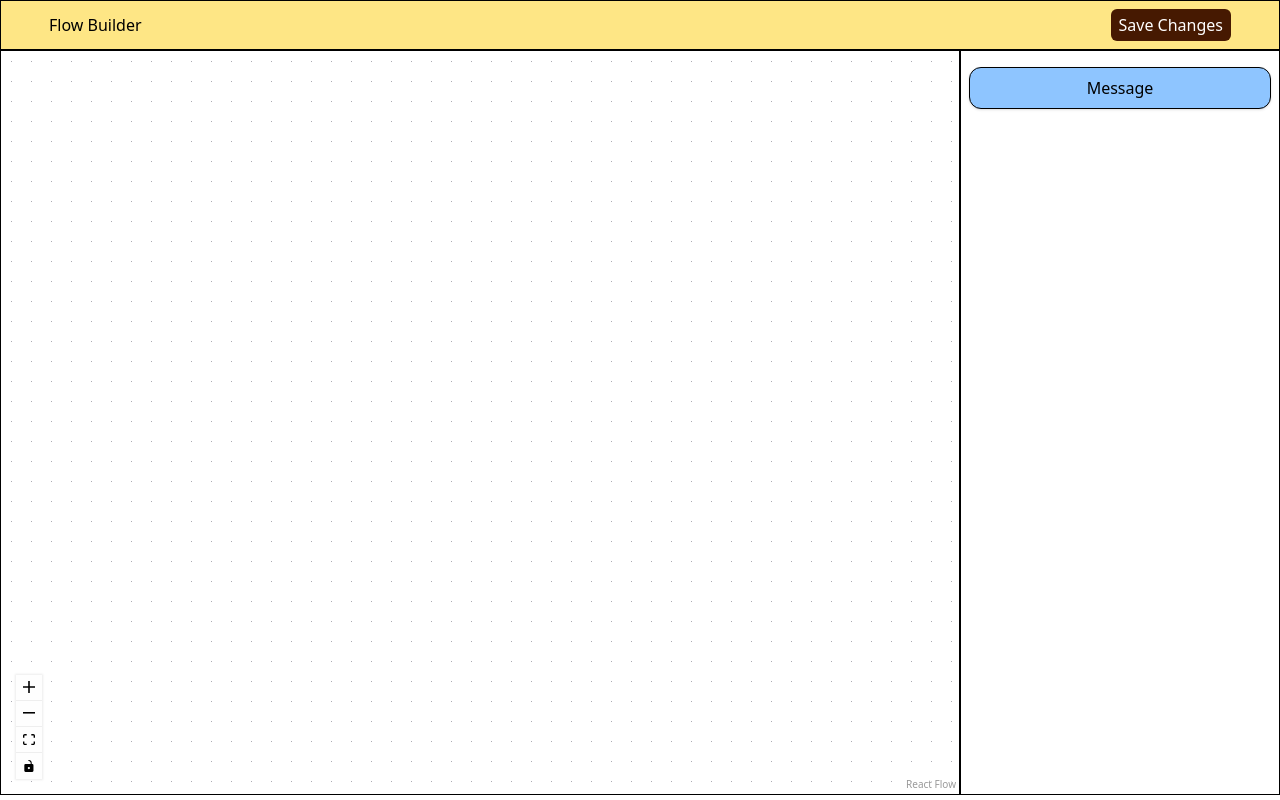
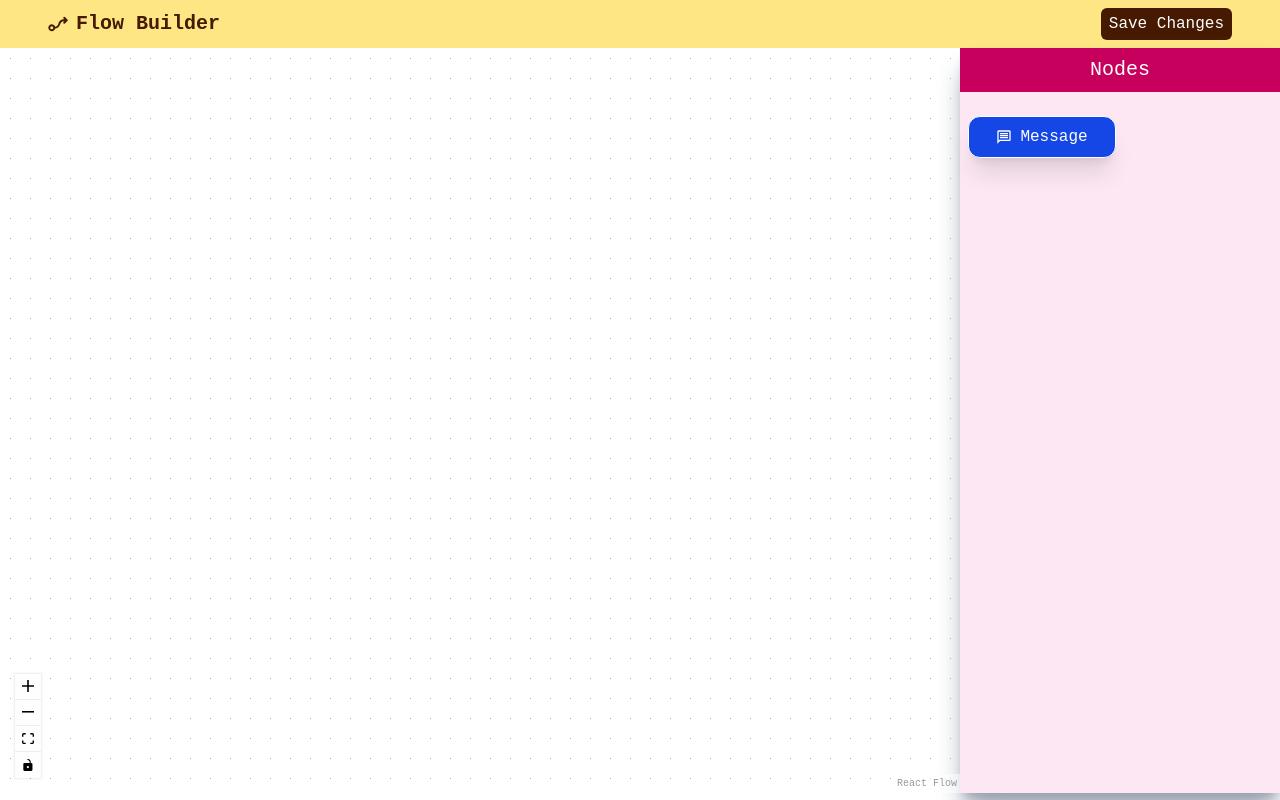
Before and after one commit to santhoshpandi/chatbot-flow-builder, a React (Vite) app: page / in a window 1280 px wide. Built offline with nearby package versions, Linux system fonts and the light colour scheme.

Commit message:
css updation

```diff
--- a/src/components/FlowBuilder/FlowBuilder.jsx
+++ b/src/components/FlowBuilder/FlowBuilder.jsx
@@ -15,7 +15,7 @@ export default function FlowBuilder({ setSelectedNode }) {
 
   const reactFlowWrapper = useRef(null);
   const { onDrop, onDragOver } = useFlow();
-  const { nodes, setNodes, onNodesChange, edges, setEdges, onEdgesChange} = useFlow()
+  const { nodes, setNodes, onNodesChange, edges, setEdges, onEdgesChange } = useFlow()
 
 
 
@@ -37,7 +37,7 @@ export default function FlowBuilder({ setSelectedNode }) {
 
         // Reject the Edge Creation
         if (outgoingCount >= MAX_SOURCE_EDGES) {
-          enqueueSnackbar('Only one Edge is Allowed for Source',{variant:'warning'})
+          enqueueSnackbar('Only one Edge is Allowed for Source', { variant: 'warning' })
           return currentEdges;
         }
 
@@ -55,10 +55,14 @@ export default function FlowBuilder({ setSelectedNode }) {
 
   // ---- Trigger Event to Open Settings Panel ----
   const onNodeClick = useCallback((event, node) => {
+    event.stopPropagation();
     setSelectedNode(node)
   }, [])
 
-
+  // ---- Return to Node Panel when empty space clicked ----
+  const onPaneClick = useCallback(() => {
+    setSelectedNode(null);
+  }, []);
 
 
   return (
@@ -66,7 +70,7 @@ export default function FlowBuilder({ setSelectedNode }) {
       ref={reactFlowWrapper}
       onDrop={handleDrop}
       onDragOver={onDragOver}
-      className='w-3/4 h-[93.1vh] border'>
+      className='w-3/4 h-[93.1vh]'>
       <ReactFlow
         nodes={nodes}
         edges={edges}
@@ -75,6 +79,7 @@ export default function FlowBuilder({ setSelectedNode }) {
         onConnect={onConnect}
         nodeTypes={nodeTypes}
         onNodeClick={onNodeClick}
+        onPaneClick={onPaneClick}
       >
 
         <Background />
--- a/src/components/FlowBuilder/NodePanel.jsx
+++ b/src/components/FlowBuilder/NodePanel.jsx
@@ -1,29 +1,37 @@
 import { useFlow } from "../../contexts/FlowContext";
+import { MdOutlineMessage } from "react-icons/md";
 
 
 export default function NodePanel() {
 
   const {onDragStart} = useFlow()
   const nodeTypes = [
-    { type: 'MessageNode', label: 'Message', nodeLabel:'Send Message' },
+    { type: 'MessageNode', label: 'Message', nodeLabel:'Send Message' }
     // Add more types here later
   ];
 
   return (
-    <div className="border w-1/4 p-2 py-4">
-      {nodeTypes.map((nodeType, index) => (
+    <div className="shadow-gray-400 shadow-xl w-1/4  flex flex-col bg-pink-100">
+
+      <section
+        className="bg-pink-700 p-2 text-white text-center text-xl"
+      >Nodes</section>
+
+      <div className="p-2 grid grid-cols-2 gap-2 mt-4">
+        {nodeTypes.map((nodeType, index) => (
         <div
           key={index}
           onDragStart={(e) => onDragStart(e, nodeType)}
           draggable
-          className="cursor-grab rounded-xl border shadow p-2 text-center bg-blue-300 hover:bg-blue-600
-            hover:text-white
+          className="cursor-grab rounded-xl border p-2 bg-blue-700 text-white
             duration-150
-           active:cursor-grabbing mb-3"
+           active:cursor-grabbing mb-3 flex justify-center gap-2 items-center shadow-xl"
         >
+          <MdOutlineMessage />
           {nodeType.label}
         </div>
       ))}
+      </div>
     </div>
   );
 }
--- a/src/components/FlowBuilder/SettingsPanel.jsx
+++ b/src/components/FlowBuilder/SettingsPanel.jsx
@@ -1,5 +1,5 @@
 import { useFlow } from "../../contexts/FlowContext";
-
+import { IoMdArrowRoundBack } from "react-icons/io";
 
 export default function SettingsPanel({ node, setSelectedNode }) {
   if (!node) return null;
@@ -7,19 +7,19 @@ export default function SettingsPanel({ node, setSelectedNode }) {
   const { updateNode } = useFlow()
 
   return (
-    <div className="border w-1/4 p-4">
-      <div className="p-2 border items-center flex relative mb-4">
+    <div className="shadow-gray-400 shadow-xl w-1/4 bg-lime-100">
+      <div className="p-2 bg-lime-500 text items-center flex relative mb-4">
         <span
           onClick={()=>setSelectedNode(null)}
-          className="absolute left-2 cursor-pointer"
-        >⬅</span>
+          className="absolute left-2 cursor-pointer text-2xl"
+        ><IoMdArrowRoundBack /></span>
         <span
-          className="mx-auto"
+          className="mx-auto text-lg"
         >Message</span>
       </div>
 
-      <section>
-        <label className="block mb-2">Message Text</label>
+      <section className="px-4 pb-4 border-b-1">
+        <label className="block mb-2">Text</label>
         <textarea
           className="border w-full p-2"
           value={node.data.message}
--- a/src/components/FlowBuilder/nodes/MessageNode.jsx
+++ b/src/components/FlowBuilder/nodes/MessageNode.jsx
@@ -1,10 +1,11 @@
 import { Handle, Position, useReactFlow } from "@xyflow/react";
 import { useFlow } from "../../../contexts/FlowContext";
-
+import { FaWindowClose } from "react-icons/fa";
+import { MdOutlineMessage } from "react-icons/md";
 
 export default function MessageNode({ data, id }) {
 
-  const { setNodes, setEdges, setSelectedNode  } = useFlow()
+  const { setNodes, setEdges, setSelectedNode } = useFlow()
 
   const deleteNode = (nodeId) => {
     setSelectedNode(null)
@@ -19,20 +20,27 @@ export default function MessageNode({ data, id }) {
 
   return (
     <div
-      onClick={() => {}}
-      className="bg-white border w-[200px]">
-      <div className="bg-green-300 px-2 flex justify-between">
+      onClick={() => { }}
+      className="bg-white rounded-md w-[200px]">
+
+      {/* ---- Label Part ---- */}
+      <div className="bg-green-600 px-2 py-1 flex items-center justify-between rounded-t-md text-white">
+        <span className="flex items-center gap-2">
+          <MdOutlineMessage />
           {data.label}
+        </span>
         <span
           onClick={(e) => {
             e.stopPropagation()
             deleteNode(id)
           }}
-          className="text-red-700 cursor-pointer">
-          close
+          className="text-white cursor-pointer text-[15px]">
+          <FaWindowClose />
         </span>
       </div>
-      <p className="p-2">
+
+      {/* ---- Message Part ---- */}
+      <p className="p-2 bg-green-200 rounded-b-md">
         {data.message}
       </p>
       <Handle type="source" position={Position.Right} id='out' />
--- a/src/components/NavBar.jsx
+++ b/src/components/NavBar.jsx
@@ -1,4 +1,5 @@
 import { useFlow } from "../contexts/FlowContext"
+import { PiFlowArrowBold } from "react-icons/pi";
 
 
 export default function NavBar() {
@@ -6,9 +7,9 @@ export default function NavBar() {
   const { handleSave } = useFlow()
   return (
     <div
-      className="border bg-amber-200 p-2 flex justify-between items-center">
+      className=" bg-amber-200 p-2 flex justify-between items-center">
 
-      <span className="ml-10 ">Flow Builder</span>
+      <span className="ml-10 text-xl font-semibold text-amber-950 flex gap-2 items-center"><PiFlowArrowBold />Flow Builder</span>
       <button
         onClick={handleSave}
         className="px-2 py-1 rounded-md mr-10 bg-amber-950 text-white cursor-pointer">
--- a/src/index.css
+++ b/src/index.css
@@ -1 +1,14 @@
 @import "tailwindcss";
+
+@import url('https://fonts.googleapis.com/css2?family=Roboto:ital,wght@0,100..900;1,100..900&display=swap');
+
+@import url('https://fonts.googleapis.com/css2?family=Intel+One+Mono:ital,wght@0,300..700;1,300..700&family=Roboto:ital,wght@0,100..900;1,100..900&display=swap');
+
+@theme {
+  --font-sans: "Roboto", sans-serif;
+  --font-mono: "Intel One Mono", monospace;
+}
+
+* {
+  font-family: var(--font-mono);
+}
```
Lines whose indentation alone changed are shown as unchanged.
